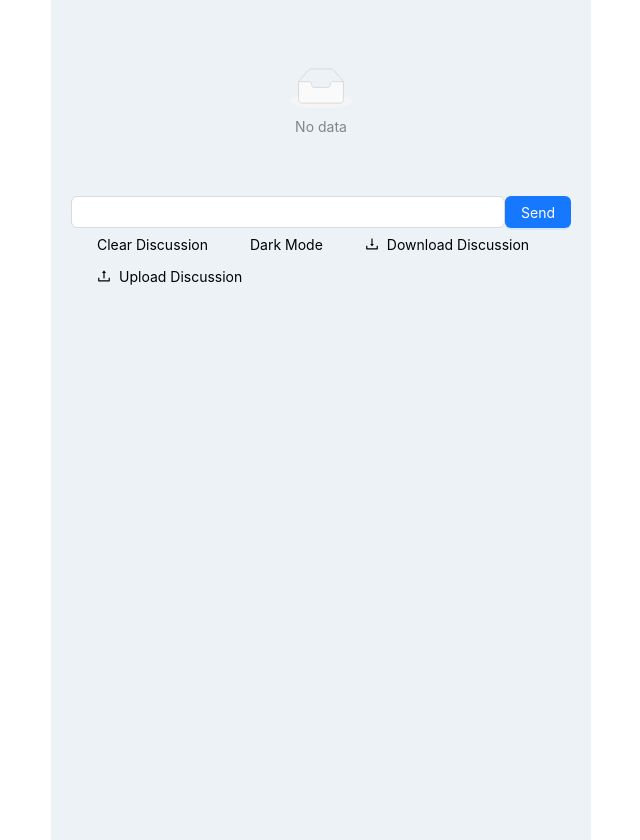
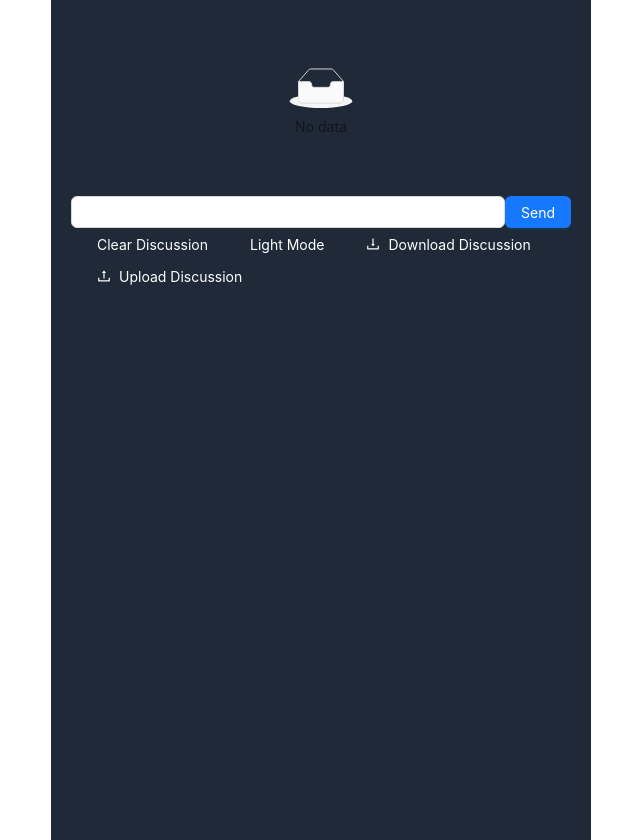
Before and after one commit to ncls-p/gpt4all-web, a React (Create React App) app: page / in a window 1280 px wide. Shown: the whole page, without its empty margins (319-959 px from the left). Built offline with nearby package versions, Linux system fonts and the light colour scheme.

Commit message:
fix: typing and default dark mod

```diff
--- a/package.json
+++ b/package.json
@@ -18,6 +18,7 @@
     "react-dom": "^18.2.0",
     "react-markdown": "^8.0.7",
     "react-scripts": "5.0.1",
+    "react-spinners": "^0.13.8",
     "react-syntax-highlighter": "^15.5.0",
     "typescript": "^4.9.5",
     "web-vitals": "^2.1.4"
--- a/src/Chatbox.tsx
+++ b/src/Chatbox.tsx
@@ -3,6 +3,7 @@ import { Button, Input, List, Typography, Popconfirm } from 'antd';
 import { DeleteOutlined, DownloadOutlined, UploadOutlined } from '@ant-design/icons';
 import axios from 'axios';
 import ReactMarkdown from 'react-markdown';
+import { ScaleLoader } from 'react-spinners';
 
 const { TextArea } = Input;
 const { Text } = Typography;
@@ -19,7 +20,7 @@ const Chatbox: React.FC = () => {
   const [inputValue, setInputValue] = useState('');
   const [messageIdToRemove, setMessageIdToRemove] = useState<number | null>(null);
   const [isBotTyping, setIsBotTyping] = useState(false);
-  const [isDarkMode, setIsDarkMode] = useState(false);
+  const [isDarkMode, setIsDarkMode] = useState(true); // Set default theme to dark
 
   const generateMessageId = () => {
     return Date.now(); // Simple way to generate unique message IDs, can be replaced with UUID or other solutions
@@ -170,6 +171,8 @@ const Chatbox: React.FC = () => {
     padding: '10px',
     borderRadius: '5px',
     alignSelf: 'flex-end',
+    display: 'flex',
+    alignItems: 'center',
   };
 
   const timestampStyle: React.CSSProperties = {
@@ -246,7 +249,7 @@ const Chatbox: React.FC = () => {
         <List.Item style={chatContainerStyle}>
           <div style={typingIndicatorStyle}>
             <Text strong>Bot: </Text>
-            <span>Typing...</span>
+            <ScaleLoader color={isDarkMode ? '#000' : '#fff'} loading={true} height={10} width={2} radius={2} />
           </div>
         </List.Item>
       )}
```
Also changed, not shown: 1 other file (tests, documents, lock files or other folders).
